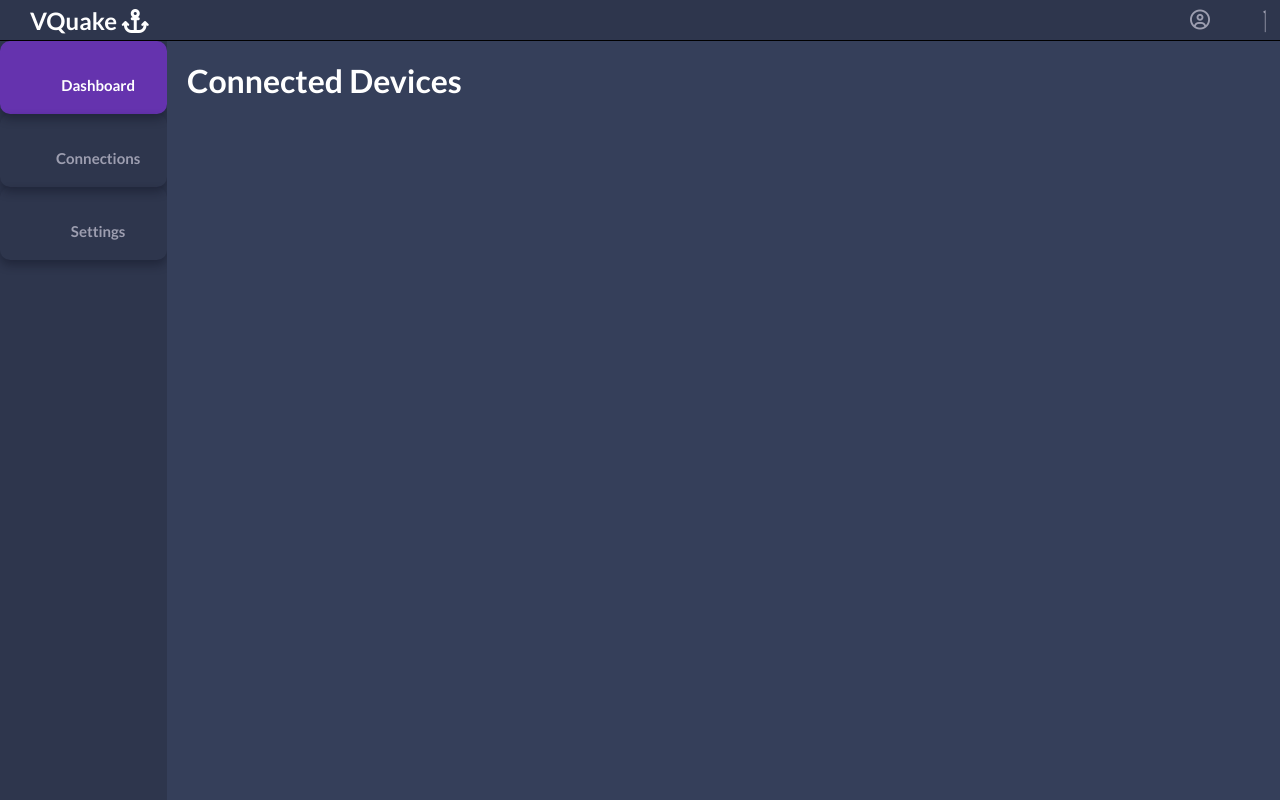
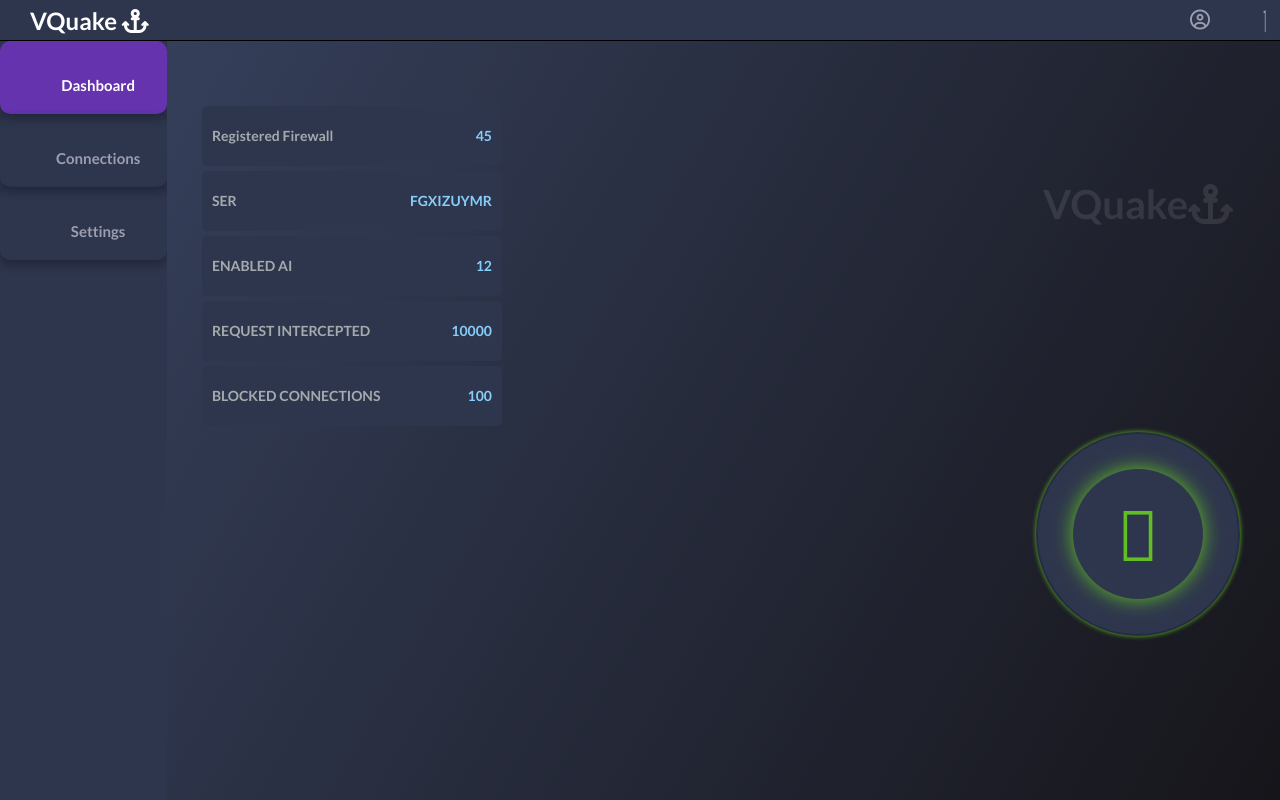
Before and after one commit to thesunRider/VQuake, a plain HTML site: page GUI/index.html in a window 1280 px wide. Drawn offline with nearby package versions, Linux system fonts and the light colour scheme.

Commit message:
dashboard gui added

```diff
--- a/GUI/index.html
+++ b/GUI/index.html
@@ -35,8 +35,56 @@
       </nav>
 
       <main>
-        <div class="main__container" id="Div1">
-          <h1>Connected Devices</h1>
+        <div style="width: 100%; height: 100%; " id="Div1">
+          <div style="display: flex; width: 100%; height: 100%;">
+            <div class="dashboard" >
+
+              <div class="card">
+                <div class="card_inner">
+                  <p class="text-primary-p">Registered Firewall</p>
+                  <span class="font-bold text-title">45</span>
+                </div>
+              </div>
+              <div class="card">
+                <div class="card_inner">
+                  <p class="text-primary-p">SER</p>
+                  <span class="font-bold text-title">FGXIZUYMR</span>
+                </div>
+              </div>
+              <div class="card">
+                <div class="card_inner">
+                  <p class="text-primary-p">ENABLED AI</p>
+                  <span class="font-bold text-title">12</span>
+                </div>
+              </div>
+              <div class="card">
+                <div class="card_inner">
+                  <p class="text-primary-p">REQUEST INTERCEPTED</p>
+                  <span class="font-bold text-title">10000</span>
+                </div>
+              </div>
+              <div class="card">
+                <div class="card_inner">
+                  <p class="text-primary-p">BLOCKED CONNECTIONS</p>
+                  <span class="font-bold text-title">100</span>
+                </div>
+              </div>
+            </div>
+            <div style="margin-right: 40px;">
+            <div class="logodiv">
+              <h1 >VQuake<span><i class="fa fa-anchor" aria-hidden="true"></i>
+              </span></h1>
+            </div>
+            <div class="btndiv" >
+
+              <div id="outer_circle">
+                <div id="animated_circle">
+                </div>
+                <div id="inner_circle"><span class="spany"><i style="font-size: 70px;" class="fal fa-check " aria-hidden="true"></i></span></div>
+              </div>
+              </div>
+            </div>
+          </div>
         </div>
         <div id="Div2" style="position: absolute; display: none;"><p>I'm Div Two</p>
           <h1>hiiiiiii</h1>
--- a/GUI/styles.css
+++ b/GUI/styles.css
@@ -1,24 +1,6 @@
 @import url("https://fonts.googleapis.com/css2?family=Lato:wght@300;400;700&display=swap");
 
-/*  styling scrollbars  */
-::-webkit-scrollbar {
-  width: 5px;
-  height: 6px;
-}
 
-::-webkit-scrollbar-track {
-  box-shadow: inset 0 0 5px #a5aaad;
-  border-radius: 10px;
-}
-
-::-webkit-scrollbar-thumb {
-  background: #3ea175;
-  border-radius: 10px;
-}
-
-::-webkit-scrollbar-thumb:hover {
-  background: #a5aaad;
-}
 
 * {
   margin: 0;
@@ -28,6 +10,7 @@
 body {
   box-sizing: border-box;
   font-family: "Lato", sans-serif;
+  overflow: hidden;
 }
 
 .text-primary-p {
@@ -124,9 +107,9 @@ body {
 }
 
 main {
-  background: #353f5a;
+  background: linear-gradient(120deg, #353f5a, #16151a);
   grid-area: main;
-  overflow-y: auto;
+  overflow-y: hidden;
 }
 
 .main__container {
@@ -291,3 +274,148 @@ main {
     display: none;
   }
 }
+
+.card {
+  display: flex;
+  flex-direction: column;
+  justify-content: space-around;
+  height: 40px;
+  padding: 10px;
+  border-radius: 5px;
+  background: #2e364d;
+  width: 280px;
+  margin-bottom: 5px;
+
+}
+
+.card_inner {
+  display: flex;
+  align-items: center;
+  justify-content: space-between;
+}
+
+.card_inner > span {
+  font-size: 14px;
+  color:lightskyblue;
+}
+
+.dashboard{
+  margin-top: 30px;
+  flex: 50%;
+  padding: 35px;
+  align-items: center;
+  justify-content: center;
+}
+
+
+/* dashboard active circle */
+
+.btndiv{
+  width: 100%;
+  height: 70%;
+  display: flex;
+  align-items: center;
+  justify-content: center;
+}
+.logodiv{
+  width: 100%;
+  height: 30%;
+  display: flex;
+  align-items: center;
+  justify-content: center;
+}
+
+.logodiv>h1{
+  color: rgba(255,255,255,0.1);
+  font-size: 40px;
+   margin-top: 100px;
+}
+
+.text {
+  color: #fff;
+  padding: 30px 10px 30px 20px;
+  font-size: 50px;
+  font-weight: 10px;
+  margin-top: 10px;
+  text-align: centre;
+  font-family: lato;
+  font-weight: 300;
+  background-color: rgba(116, 238, 21, 0.75);
+  line-height: 10px;
+  box-sizing: border-box;
+  width: 400px;
+}
+
+#outer_circle {
+  margin: 20px auto;
+  width: 200px;
+  height: 200px;
+  border: 2px solid #262d42;
+  border-radius: 100%;
+  background-color: #2e364d;
+  box-shadow: 0 0 20px #262d42;
+  animation: loading3 linear 2s infinite;
+  box-shadow: 0 0 5px  rgba(116, 238, 21, 0.75);
+}
+
+#animated_circle {
+  position: absolute;
+  border-radius: 100%;
+  background-color: rgba(116, 238, 21, 0.75);
+  animation: loading ease 2s infinite;
+}
+
+#inner_circle {
+  color: grey;
+  -webkit-font-family: "Segoe UI Light";
+  font-family: "Segoe UI";
+  position: absolute;
+  margin: 35px;
+  background: #2e364d;
+  border-radius: 100%;
+  width: 130px;
+  height: 130px;
+  display: flex;
+  align-items: center;
+  justify-content: center;
+  box-shadow: 0 0 20px  rgba(116, 238, 21, 0.75);;
+}
+
+.spany {
+  font-weight: bolder;
+  font-size: x-large;
+  animation: loading2 ease 2s infinite;
+}
+
+@keyframes loading {
+
+
+
+}
+
+@keyframes loading2 {
+  0% {
+    color: rgba(116, 238, 21, 0.5);
+  }
+  50% {
+    color: rgba(116, 238, 21, 0.75);
+  }
+  100% {
+    color: rgba(116, 238, 21, 0.5);
+  }
+}
+
+@keyframes loading3 {
+  0% {
+    border-color: rgba(116, 238, 21, 0.75);
+  }
+  50% {
+    border-color: #262d42;
+  }
+  100% {
+    border-color: rgba(116, 238, 21, 0.75);
+  }
+}
+
+
+/* circle ended */
```
